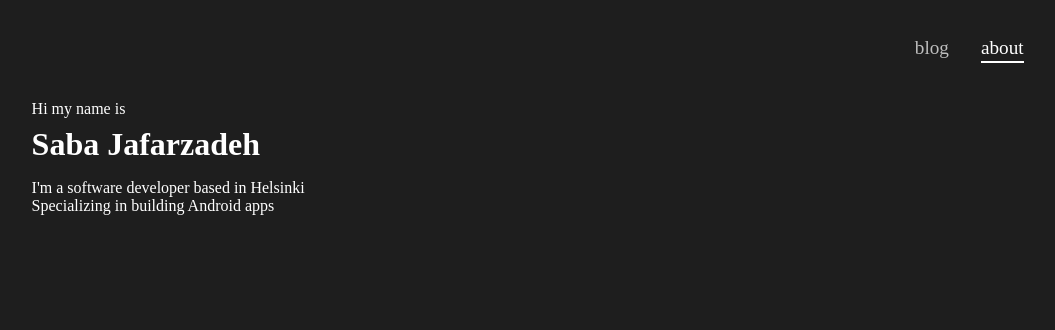
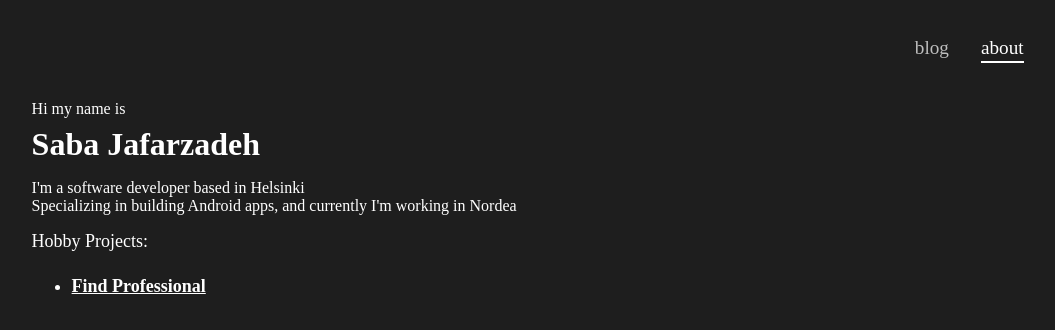
Before and after one commit to hulkdx/sabajafarzadeh.com, a React app: page /about in a window 1280 px wide. Shown: the top 330 px of the page, without its empty margins (58-1113 px from the left). Built offline with nearby package versions, Linux system fonts and the light colour scheme; some icons are missing.

Commit message:
About me!

```diff
--- a/package.json
+++ b/package.json
@@ -27,6 +27,7 @@
     "@babel/plugin-proposal-class-properties": "^7.18.6",
     "@babel/preset-env": "^7.20.2",
     "@babel/preset-react": "^7.18.6",
+    "@iconify/react": "^4.0.0",
     "babel-loader": "^9.1.0",
     "css-loader": "^6.7.1",
     "eslint": "^8.27.0",
--- a/src/components/common/Navbar/Navbar.css
+++ b/src/components/common/Navbar/Navbar.css
@@ -66,23 +66,3 @@
 .navbar-items-container li {
   padding-right: 2rem;
 }
-
-.navbar-shadow {
-  position: fixed;
-  top: 0;
-  left: 0;
-  height: 100%;
-  width: 100%;
-  background-color: #000;
-  transition: opacity 0.5s ease;
-}
-
-.navbar-shadow-show {
-  opacity: 0.7;
-  z-index: 1;
-}
-
-.navbar-shadow-hide {
-  opacity: 0;
-  z-index: -1;
-}
--- /dev/null
+++ b/src/components/pages/about/AboutIcons.jsx
@@ -0,0 +1,42 @@
+/* eslint-disable react/prop-types */
+import React from 'react';
+import { Icon } from '@iconify/react';
+
+import './AboutPage.css';
+
+const iconSize = 32;
+
+function IC({ className, icon, href }) {
+  return (
+    <a href={href}>
+      <Icon className={`about-icon ${className}`} icon={icon} />
+    </a>
+  );
+}
+
+function GitHub() {
+  return (
+    <IC className="github-icon" icon="ant-design:github-filled" href="https://github.com/hulkdx" />
+  );
+}
+
+function Linkedin() {
+  return (
+    <IC
+      className="linkedin-icon"
+      icon="akar-icons:linkedin-box-fill"
+      href="https://www.linkedin.com/in/saba-jafarzadeh"
+    />
+  );
+}
+
+function AboutIcons() {
+  return (
+    <div className="about-icons">
+      <GitHub />
+      <Linkedin />
+    </div>
+  );
+}
+
+export default AboutIcons;
--- a/src/components/pages/about/AboutPage.css
+++ b/src/components/pages/about/AboutPage.css
@@ -1,9 +1,12 @@
+.about-content {
+  display: flex;
+}
+
 .about {
+  flex-direction: column;
+  flex: 1;
+  margin-left: 7%;
   color: white;
-  position: fixed;
-  width: 80%;
-  height: 100px;
-  left: 7%;
 }
 
 .about .header {
@@ -14,3 +17,36 @@
   margin-top: 8px;
   margin-bottom: 16px;
 }
+
+.about-icons {
+  display: flex;
+  flex-direction: column;
+  margin-right: 20%;
+}
+
+.about-icon {
+  color: white;
+  width: 32px;
+  height: 32px;
+}
+
+.linkedin-icon:hover {
+  color: #3171ab;
+}
+
+.github-icon:hover {
+  color: #8700e9;
+}
+
+.about-icon {
+  margin-bottom: 4px;
+}
+
+.about-main-content {
+  margin-top: 16px;
+  font-size: large;
+}
+
+.about-main-content a {
+  color: white;
+}
--- a/src/components/pages/about/AboutPage.jsx
+++ b/src/components/pages/about/AboutPage.jsx
@@ -1,18 +1,31 @@
 /* eslint-disable react/no-unescaped-entities */
 import React from 'react';
+import AboutIcons from './AboutIcons';
 
 import './AboutPage.css';
 
 function AboutPage() {
   return (
-    <div>
+    <div className="about-content">
       <div className="about">
         <div className="header">Hi my name is</div>
         <h1>Saba Jafarzadeh</h1>
         I'm a software developer based in Helsinki
         <br />
-        Specializing in building Android apps
+        Specializing in building Android apps, and currently I'm working in Nordea
+        <br />
+        <div className="about-main-content">
+          Hobby Projects:
+          <ul>
+            <li>
+              <h4>
+                <a href="https://github.com/hulkdx/FindProfessional">Find Professional</a>
+              </h4>
+            </li>
+          </ul>
+        </div>
       </div>
+      <AboutIcons name="ant-design:github-filled" />
     </div>
   );
 }
```
Also changed, not shown: 2 other files (tests, documents, lock files or other folders).
